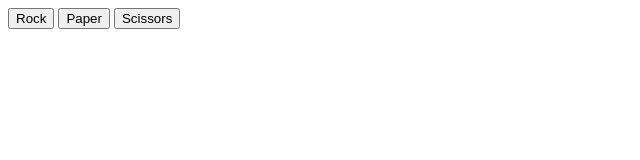
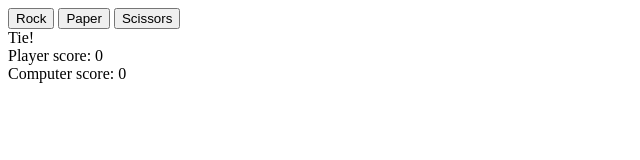
Before and after one commit to Marc-Andrei/rock-paper-scissors, a plain HTML site: page index.html in a window 1280 px wide. Both pictures are taken after a click on the button "Rock". Shown: the whole page, without its empty margins (0-640 px from the left). Drawn offline with Linux system fonts and the light colour scheme.

Commit message:
add score

```diff
--- a/index.html
+++ b/index.html
@@ -11,5 +11,8 @@
     <button>Paper</button>
     <button>Scissors</button>
     <div class = "result"></div>
+    <div class = "playerScore">Player Score:</div>
+    <div class = "computerScore">Computer Score:</div>
+    <div class = "winner"></div>
 </body>
 </html>
--- a/script.js
+++ b/script.js
@@ -91,13 +91,45 @@ return "Player Score: " + playerScore + " Computer Score: " + computerScore;
 }
 */
 
+function updateScore (result) {
+
+    winnerDiv.textContent = "";
+    if (result.includes("win")) {
+        playerScore+=1;
+    }
+
+    else if (result.includes("lose")) {
+        computerScore+=1;
+
+    }
+    playerDiv.textContent = `Player score: ${playerScore}`;
+    computerDiv.textContent = `Computer score: ${computerScore}`;
+    if (playerScore>4) {
+        winnerDiv.textContent = "You win!";
+        playerScore = 0;
+        computerScore = 0;
+    } else if (computerScore > 4) {
+        winnerDiv.textContent = "You lose!";
+        playerScore = 0;
+        computerScore = 0;
+    }
+}
+
+
 let rock="rock";
 let paper="paper";
 let scissors="scissors"
+let playerScore=0;
+let computerScore=0;
 
 const buttons = document.querySelectorAll("button");
+const currentResult = document.querySelector(".result");
+const playerDiv = document.querySelector(".playerScore");
+const computerDiv = document.querySelector(".computerScore");
+const winnerDiv = document.querySelector(".winner");
 for (btn of buttons) {
     btn.addEventListener("click", e => {
-        console.log(playRound(e.target.textContent, getComputerChoice()));
+        currentResult.textContent = playRound(e.target.textContent, getComputerChoice());
+        updateScore(currentResult.textContent);
     });
 }
```
